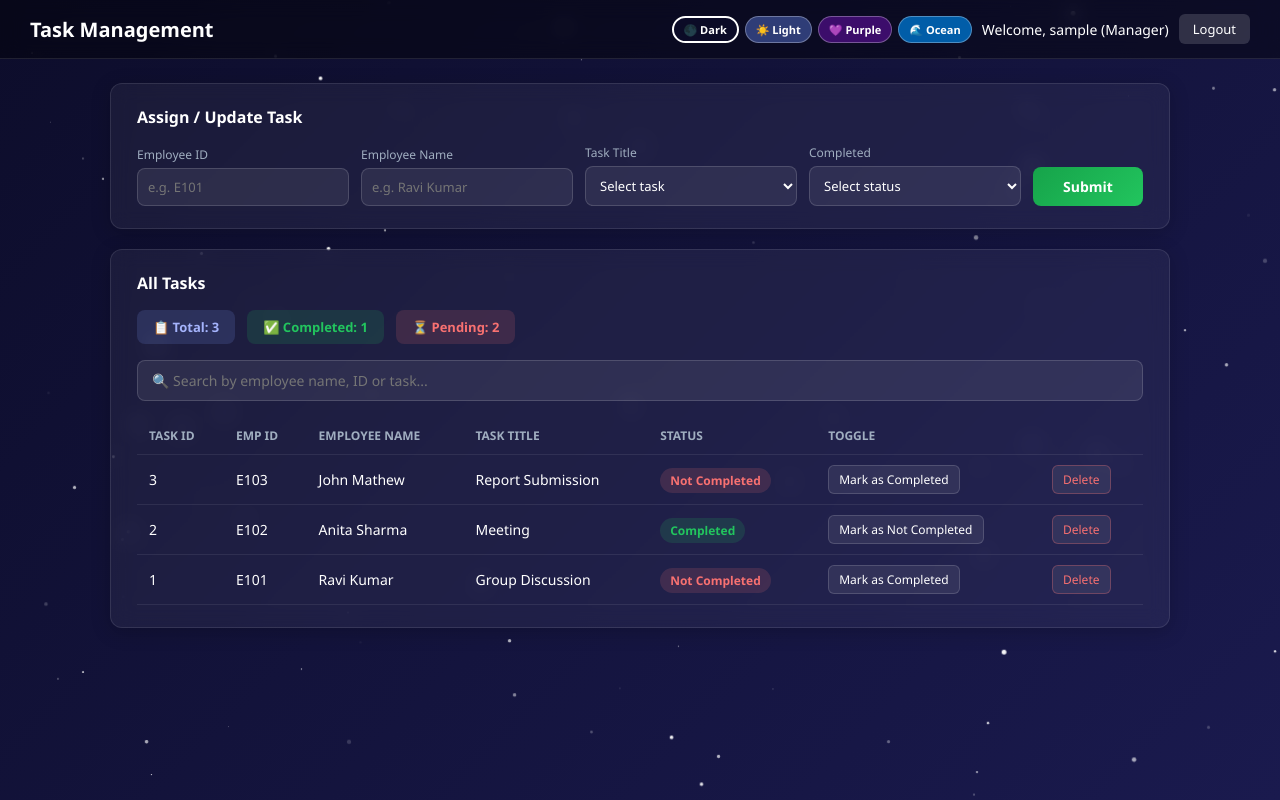
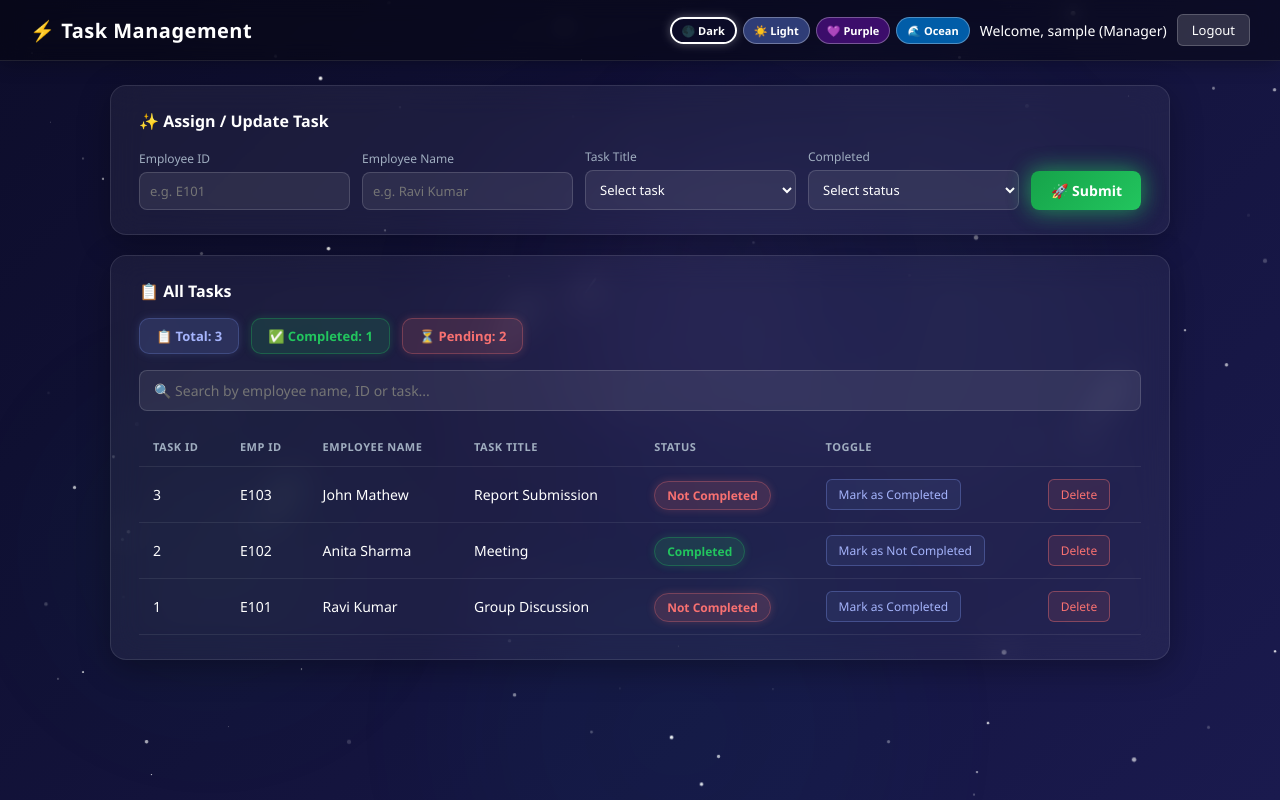
Before and after one commit to rishabh-397/task-management-app, a Flask app: page /dashboard in a window 1280 px wide. Run offline with Flask 3, Linux system fonts and the light colour scheme; the visitor is signed in with stand-in values (Sample User, id 1); data comes from the database, SQL or seed files in the repository.

Commit message:
Add meteor shower, nebula background and glowing buttons

```diff
--- a/frontend/templates/dashboard.html
+++ b/frontend/templates/dashboard.html
@@ -11,98 +11,133 @@
 [data-theme="purple"] { --bg1: #1a0533; --bg2: #4a1080; --card-bg: rgba(255,255,255,0.07); --card-border: rgba(255,255,255,0.15); --text: #ffffff; --text-secondary: #d8b4fe; --input-bg: rgba(255,255,255,0.1); --input-border: rgba(216,180,254,0.3); --table-border: rgba(216,180,254,0.2); --topbar-bg: rgba(26,5,51,0.8); }
 [data-theme="ocean"] { --bg1: #001f3f; --bg2: #0074cc; --card-bg: rgba(255,255,255,0.07); --card-border: rgba(255,255,255,0.15); --text: #ffffff; --text-secondary: #93c5fd; --input-bg: rgba(255,255,255,0.1); --input-border: rgba(147,197,253,0.3); --table-border: rgba(147,197,253,0.2); --topbar-bg: rgba(0,31,63,0.8); }
 
-body { background: linear-gradient(135deg, var(--bg1), var(--bg2)); color: var(--text); min-height: 100vh; transition: background 0.5s, color 0.3s; }
+body { background: linear-gradient(135deg, var(--bg1), var(--bg2)); color: var(--text); min-height: 100vh; transition: background 0.5s, color 0.3s; overflow-x: hidden; }
 
+/* ── Stars ── */
 .stars { position: fixed; top: 0; left: 0; width: 100%; height: 100%; pointer-events: none; z-index: 0; overflow: hidden; }
 .star { position: absolute; border-radius: 50%; opacity: 0; animation: twinkle linear infinite; }
 @keyframes twinkle { 0% { opacity: 0; transform: translateY(0) scale(1); } 50% { opacity: 1; transform: translateY(-20px) scale(1.2); } 100% { opacity: 0; transform: translateY(-40px) scale(0.8); } }
 
-.topbar { position: relative; z-index: 1; background: var(--topbar-bg); backdrop-filter: blur(10px); color: #fff; padding: 14px 30px; display: flex; justify-content: space-between; align-items: center; border-bottom: 1px solid rgba(255,255,255,0.1); }
-.topbar h1 { font-size: 20px; }
+/* ── Meteors ── */
+.meteor { position: fixed; top: -10px; width: 2px; border-radius: 50%; background: linear-gradient(180deg, white, transparent); animation: meteorFall linear infinite; pointer-events: none; z-index: 0; opacity: 0; }
+@keyframes meteorFall {
+  0% { opacity: 0; transform: translateY(-100px) translateX(0) rotate(35deg); }
+  10% { opacity: 1; }
+  90% { opacity: 1; }
+  100% { opacity: 0; transform: translateY(110vh) translateX(-200px) rotate(35deg); }
+}
+
+/* ── Nebula blobs ── */
+.nebula { position: fixed; border-radius: 50%; filter: blur(80px); pointer-events: none; z-index: 0; animation: nebulaPulse ease-in-out infinite; }
+@keyframes nebulaPulse { 0%, 100% { opacity: 0.15; transform: scale(1); } 50% { opacity: 0.25; transform: scale(1.1); } }
+
+/* ── Topbar ── */
+.topbar { position: relative; z-index: 1; background: var(--topbar-bg); backdrop-filter: blur(10px); color: #fff; padding: 14px 30px; display: flex; justify-content: space-between; align-items: center; border-bottom: 1px solid rgba(255,255,255,0.1); box-shadow: 0 2px 20px rgba(0,0,0,0.3); }
+.topbar h1 { font-size: 20px; font-weight: 700; letter-spacing: 0.5px; }
 .topbar-right { display: flex; align-items: center; gap: 10px; font-size: 14px; flex-wrap: wrap; }
 
 .theme-bar { display: flex; gap: 6px; }
 .theme-btn { padding: 4px 10px; border-radius: 20px; border: 1px solid rgba(255,255,255,0.3); cursor: pointer; font-size: 11px; color: white; backdrop-filter: blur(10px); transition: all 0.3s; font-weight: 600; }
-.theme-btn:hover { transform: translateY(-1px); }
+.theme-btn:hover { transform: translateY(-2px); box-shadow: 0 4px 12px rgba(255,255,255,0.2); }
 .theme-btn.dark { background: rgba(13,13,43,0.8); }
 .theme-btn.light { background: rgba(58,75,143,0.8); }
 .theme-btn.purple { background: rgba(74,16,128,0.8); }
 .theme-btn.ocean { background: rgba(0,116,204,0.8); }
-.theme-btn.active { border: 2px solid white; }
+.theme-btn.active { border: 2px solid white; box-shadow: 0 0 10px rgba(255,255,255,0.3); }
 
-.logout-btn { color: #fff; background: rgba(255,255,255,0.15); padding: 6px 14px; border-radius: 6px; text-decoration: none; font-size: 13px; transition: background 0.2s; }
-.logout-btn:hover { background: rgba(255,255,255,0.25); }
+.logout-btn { color: #fff; background: rgba(255,255,255,0.15); padding: 6px 14px; border-radius: 6px; text-decoration: none; font-size: 13px; transition: all 0.2s; border: 1px solid rgba(255,255,255,0.2); }
+.logout-btn:hover { background: rgba(255,255,255,0.25); box-shadow: 0 0 10px rgba(255,255,255,0.2); }
 
+/* ── Container ── */
 .container { position: relative; z-index: 1; max-width: 1100px; margin: 24px auto; padding: 0 20px; display: grid; gap: 20px; }
 
-.form-card, .table-card { background: var(--card-bg); backdrop-filter: blur(10px); border-radius: 12px; padding: 22px 26px; box-shadow: 0 4px 20px rgba(0,0,0,0.2); border: 1px solid var(--card-border); }
+.form-card, .table-card { background: var(--card-bg); backdrop-filter: blur(16px); border-radius: 16px; padding: 24px 28px; box-shadow: 0 8px 32px rgba(0,0,0,0.3); border: 1px solid var(--card-border); }
 
 @keyframes fadeSlideIn { from { opacity: 0; transform: translateY(20px); } to { opacity: 1; transform: translateY(0); } }
 .animate-in { animation: fadeSlideIn 0.5s ease forwards; }
 
 .form-card h2, .table-card h2 { font-size: 16px; margin-bottom: 16px; color: var(--text); font-weight: 600; }
 
+/* ── Form ── */
 .form-row { display: flex; gap: 12px; align-items: flex-end; flex-wrap: wrap; }
 .form-group { display: flex; flex-direction: column; flex: 1; min-width: 130px; }
 .form-group label { font-size: 12px; color: var(--text-secondary); margin-bottom: 5px; font-weight: 500; }
-.form-group input, .form-group select { padding: 9px 10px; border: 1px solid var(--input-border); border-radius: 8px; font-size: 13px; background: var(--input-bg); color: var(--text); transition: border 0.2s; outline: none; }
-.form-group input:focus, .form-group select:focus { border-color: #6f86d6; }
+.form-group input, .form-group select { padding: 9px 10px; border: 1px solid var(--input-border); border-radius: 8px; font-size: 13px; background: var(--input-bg); color: var(--text); transition: all 0.2s; outline: none; }
+.form-group input:focus, .form-group select:focus { border-color: #6f86d6; box-shadow: 0 0 0 3px rgba(111,134,214,0.15); }
 .form-group select option { background: #1a1a4e; color: white; }
 [data-theme="light"] .form-group select option { background: white; color: #1f2933; }
 
+/* ── Glowing Submit button ── */
 .submit-group { min-width: 110px; flex: 0; }
-.submit-group button { padding: 10px 20px; background: linear-gradient(135deg, #16a34a, #22c55e); color: #fff; border: none; border-radius: 8px; cursor: pointer; font-size: 14px; font-weight: 600; transition: transform 0.2s, box-shadow 0.2s; width: 100%; white-space: nowrap; }
-.submit-group button:hover { transform: translateY(-2px); box-shadow: 0 6px 15px rgba(34,197,94,0.3); }
+.submit-group button {
+  padding: 10px 20px;
+  background: linear-gradient(135deg, #16a34a, #22c55e);
+  color: #fff; border: none; border-radius: 8px;
+  cursor: pointer; font-size: 14px; font-weight: 600;
+  transition: all 0.3s; width: 100%; white-space: nowrap;
+  box-shadow: 0 0 15px rgba(34,197,94,0.4);
+  animation: glowPulse 2s ease-in-out infinite;
+}
+@keyframes glowPulse {
+  0%, 100% { box-shadow: 0 0 15px rgba(34,197,94,0.4); }
+  50% { box-shadow: 0 0 25px rgba(34,197,94,0.7), 0 0 40px rgba(34,197,94,0.3); }
+}
+.submit-group button:hover { transform: translateY(-3px); box-shadow: 0 0 30px rgba(34,197,94,0.8); }
+.submit-group button:active { transform: translateY(0); }
 
 #form-message { font-size: 13px; margin-top: 10px; }
 #form-message.success { color: #22c55e; }
 #form-message.error { color: #f87171; }
 
 /* ── Toast ── */
-.toast { position: fixed; top: 20px; left: 50%; transform: translateX(-50%) translateY(-80px); background: #22c55e; color: white; padding: 12px 24px; border-radius: 10px; font-size: 14px; font-weight: 600; z-index: 9999; transition: transform 0.4s ease; box-shadow: 0 6px 20px rgba(0,0,0,0.3); }
+.toast { position: fixed; top: 20px; left: 50%; transform: translateX(-50%) translateY(-80px); background: linear-gradient(135deg, #16a34a, #22c55e); color: white; padding: 12px 24px; border-radius: 10px; font-size: 14px; font-weight: 600; z-index: 9999; transition: transform 0.4s ease; box-shadow: 0 6px 20px rgba(34,197,94,0.4); }
 .toast.show { transform: translateX(-50%) translateY(0); }
-.toast.error { background: #ef4444; }
+.toast.error { background: linear-gradient(135deg, #dc2626, #ef4444); box-shadow: 0 6px 20px rgba(239,68,68,0.4); }
 
 /* ── Modal ── */
-.modal-overlay { position: fixed; inset: 0; background: rgba(0,0,0,0.6); z-index: 9998; display: flex; align-items: center; justify-content: center; backdrop-filter: blur(4px); }
-.modal-box { background: #1a1a4e; border: 1px solid rgba(255,255,255,0.15); border-radius: 14px; padding: 28px 32px; width: 360px; text-align: center; box-shadow: 0 20px 60px rgba(0,0,0,0.5); }
+.modal-overlay { position: fixed; inset: 0; background: rgba(0,0,0,0.7); z-index: 9998; display: flex; align-items: center; justify-content: center; backdrop-filter: blur(6px); }
+.modal-box { background: linear-gradient(135deg, #1a1a4e, #0d0d2b); border: 1px solid rgba(255,255,255,0.15); border-radius: 16px; padding: 32px; width: 380px; text-align: center; box-shadow: 0 20px 60px rgba(0,0,0,0.6), 0 0 40px rgba(239,68,68,0.1); animation: fadeSlideIn 0.3s ease; }
 [data-theme="light"] .modal-box { background: #ffffff; border-color: #e2e8f0; }
-.modal-box h3 { font-size: 18px; color: var(--text); margin-bottom: 10px; }
-.modal-box p { font-size: 14px; color: var(--text-secondary); margin-bottom: 22px; }
+.modal-box h3 { font-size: 20px; color: var(--text); margin-bottom: 10px; }
+.modal-box p { font-size: 14px; color: var(--text-secondary); margin-bottom: 24px; line-height: 1.6; }
 .modal-btns { display: flex; gap: 12px; justify-content: center; }
-.modal-cancel { padding: 9px 22px; border-radius: 8px; border: 1px solid var(--input-border); background: var(--input-bg); color: var(--text); cursor: pointer; font-size: 14px; transition: all 0.2s; }
-.modal-cancel:hover { background: rgba(111,134,214,0.2); }
-.modal-confirm { padding: 9px 22px; border-radius: 8px; border: none; background: #ef4444; color: white; cursor: pointer; font-size: 14px; font-weight: 600; transition: all 0.2s; }
-.modal-confirm:hover { background: #dc2626; transform: translateY(-1px); }
+.modal-cancel { padding: 10px 24px; border-radius: 8px; border: 1px solid var(--input-border); background: var(--input-bg); color: var(--text); cursor: pointer; font-size: 14px; transition: all 0.2s; }
+.modal-cancel:hover { background: rgba(111,134,214,0.2); border-color: #6f86d6; }
+.modal-confirm { padding: 10px 24px; border-radius: 8px; border: none; background: linear-gradient(135deg, #dc2626, #ef4444); color: white; cursor: pointer; font-size: 14px; font-weight: 600; transition: all 0.2s; box-shadow: 0 0 15px rgba(239,68,68,0.4); }
+.modal-confirm:hover { transform: translateY(-2px); box-shadow: 0 0 25px rgba(239,68,68,0.7); }
 
 /* ── Counters ── */
 .counters { display: flex; gap: 12px; margin-bottom: 16px; flex-wrap: wrap; }
-.counter-badge { padding: 8px 16px; border-radius: 8px; font-size: 13px; font-weight: 600; }
-.counter-badge.total { background: rgba(111,134,214,0.2); color: #a5b4fc; }
-.counter-badge.done { background: rgba(34,197,94,0.15); color: #22c55e; }
-.counter-badge.pending { background: rgba(248,113,113,0.15); color: #f87171; }
-[data-theme="light"] .counter-badge.total { background: rgba(58,75,143,0.1); color: #3a4b8f; }
-[data-theme="light"] .counter-badge.done { background: rgba(34,197,94,0.1); color: #16a34a; }
-[data-theme="light"] .counter-badge.pending { background: rgba(248,113,113,0.1); color: #dc2626; }
+.counter-badge { padding: 8px 16px; border-radius: 10px; font-size: 13px; font-weight: 600; transition: transform 0.2s; cursor: default; }
+.counter-badge:hover { transform: translateY(-2px); }
+.counter-badge.total { background: rgba(111,134,214,0.2); color: #a5b4fc; border: 1px solid rgba(111,134,214,0.3); box-shadow: 0 0 10px rgba(111,134,214,0.2); }
+.counter-badge.done { background: rgba(34,197,94,0.15); color: #22c55e; border: 1px solid rgba(34,197,94,0.3); box-shadow: 0 0 10px rgba(34,197,94,0.2); }
+.counter-badge.pending { background: rgba(248,113,113,0.15); color: #f87171; border: 1px solid rgba(248,113,113,0.3); box-shadow: 0 0 10px rgba(248,113,113,0.2); }
+[data-theme="light"] .counter-badge.total { background: rgba(58,75,143,0.1); color: #3a4b8f; border-color: rgba(58,75,143,0.2); }
+[data-theme="light"] .counter-badge.done { background: rgba(34,197,94,0.1); color: #16a34a; border-color: rgba(34,197,94,0.2); }
+[data-theme="light"] .counter-badge.pending { background: rgba(248,113,113,0.1); color: #dc2626; border-color: rgba(248,113,113,0.2); }
 
 /* ── Search ── */
 .search-bar { margin-bottom: 16px; }
-.search-bar input { width: 100%; padding: 10px 14px; border: 1px solid var(--input-border); border-radius: 8px; font-size: 14px; background: var(--input-bg); color: var(--text); outline: none; transition: border 0.2s; }
-.search-bar input:focus { border-color: #6f86d6; }
+.search-bar input { width: 100%; padding: 10px 14px; border: 1px solid var(--input-border); border-radius: 8px; font-size: 14px; background: var(--input-bg); color: var(--text); outline: none; transition: all 0.2s; }
+.search-bar input:focus { border-color: #6f86d6; box-shadow: 0 0 0 3px rgba(111,134,214,0.15); }
 
 /* ── Table ── */
 table { width: 100%; border-collapse: collapse; font-size: 14px; }
-th, td { padding: 10px 12px; border-bottom: 1px solid var(--table-border); text-align: left; color: var(--text); }
-th { color: var(--text-secondary); font-weight: 600; font-size: 12px; text-transform: uppercase; }
+th, td { padding: 12px 14px; border-bottom: 1px solid var(--table-border); text-align: left; color: var(--text); }
+th { color: var(--text-secondary); font-weight: 600; font-size: 11px; text-transform: uppercase; letter-spacing: 0.5px; }
+tr:hover td { background: rgba(255,255,255,0.03); }
 
-.status-badge { padding: 4px 10px; border-radius: 999px; font-size: 12px; font-weight: 600; }
-.status-badge.completed { background: rgba(34,197,94,0.15); color: #22c55e; }
-.status-badge.pending { background: rgba(248,113,113,0.15); color: #f87171; }
+.status-badge { padding: 5px 12px; border-radius: 999px; font-size: 12px; font-weight: 600; }
+.status-badge.completed { background: rgba(34,197,94,0.15); color: #22c55e; border: 1px solid rgba(34,197,94,0.3); box-shadow: 0 0 8px rgba(34,197,94,0.2); }
+.status-badge.pending { background: rgba(248,113,113,0.15); color: #f87171; border: 1px solid rgba(248,113,113,0.3); box-shadow: 0 0 8px rgba(248,113,113,0.2); }
 
-.toggle-btn, .delete-btn { padding: 5px 10px; font-size: 12px; border-radius: 6px; border: 1px solid var(--input-border); background: var(--input-bg); color: var(--text); cursor: pointer; transition: all 0.2s; }
-.toggle-btn:hover { background: rgba(111,134,214,0.2); border-color: #6f86d6; }
-.delete-btn { color: #f87171; border-color: rgba(248,113,113,0.3); }
-.delete-btn:hover { background: rgba(248,113,113,0.1); }
+/* ── Glowing toggle and delete buttons ── */
+.toggle-btn { padding: 6px 12px; font-size: 12px; border-radius: 6px; border: 1px solid rgba(111,134,214,0.4); background: rgba(111,134,214,0.1); color: #a5b4fc; cursor: pointer; transition: all 0.2s; font-weight: 500; }
+.toggle-btn:hover { background: rgba(111,134,214,0.25); border-color: #6f86d6; box-shadow: 0 0 12px rgba(111,134,214,0.4); transform: translateY(-1px); }
+
+.delete-btn { padding: 6px 12px; font-size: 12px; border-radius: 6px; border: 1px solid rgba(248,113,113,0.4); background: rgba(248,113,113,0.1); color: #f87171; cursor: pointer; transition: all 0.2s; font-weight: 500; }
+.delete-btn:hover { background: rgba(248,113,113,0.2); border-color: #f87171; box-shadow: 0 0 12px rgba(248,113,113,0.4); transform: translateY(-1px); }
 
 @media (max-width: 700px) { .form-row { flex-direction: column; } .theme-bar { display: none; } }
 </style>
@@ -111,7 +146,7 @@ th { color: var(--text-secondary); font-weight: 600; font-size: 12px; text-trans
   <div class="stars" id="stars"></div>
 
   <header class="topbar">
-    <h1>Task Management</h1>
+    <h1>⚡ Task Management</h1>
     <div class="topbar-right">
       <div class="theme-bar">
         <button class="theme-btn dark active" onclick="setTheme('dark', this)">🌑 Dark</button>
@@ -126,7 +161,7 @@ th { color: var(--text-secondary); font-weight: 600; font-size: 12px; text-trans
 
   <main class="container">
     <section class="form-card animate-in">
-      <h2>Assign / Update Task</h2>
+      <h2>✨ Assign / Update Task</h2>
       <form id="task-form">
         <div class="form-row">
           <div class="form-group">
@@ -156,7 +191,7 @@ th { color: var(--text-secondary); font-weight: 600; font-size: 12px; text-trans
           </div>
           <div class="form-group submit-group">
             <label>&nbsp;</label>
-            <button type="submit" id="submit-btn">Submit</button>
+            <button type="submit" id="submit-btn">🚀 Submit</button>
           </div>
         </div>
         <span id="form-message"></span>
@@ -164,7 +199,7 @@ th { color: var(--text-secondary); font-weight: 600; font-size: 12px; text-trans
     </section>
 
     <section class="table-card animate-in">
-      <h2>All Tasks</h2>
+      <h2>📋 All Tasks</h2>
       <div id="counters" class="counters"></div>
       <div class="search-bar">
         <input type="text" id="search-input" placeholder="🔍 Search by employee name, ID or task...">
@@ -190,9 +225,12 @@ th { color: var(--text-secondary); font-weight: 600; font-size: 12px; text-trans
   <script>
     const starsContainer = document.getElementById('stars');
     const starColors = { dark: 'white', light: '#2b3a67', purple: '#e9d5ff', ocean: '#bae6fd' };
+    const meteorColors = { dark: 'white', light: '#3a4b8f', purple: '#d8b4fe', ocean: '#93c5fd' };
+    let currentTheme = 'dark';
 
     function createStars(color) {
-      starsContainer.innerHTML = '';
+      const existing = starsContainer.querySelectorAll('.star');
+      existing.forEach(s => s.remove());
       for (let i = 0; i < 120; i++) {
         const star = document.createElement('div');
         star.classList.add('star');
@@ -208,14 +246,51 @@ th { color: var(--text-secondary); font-weight: 600; font-size: 12px; text-trans
       }
     }
 
+    function createMeteors(color) {
+      const existing = starsContainer.querySelectorAll('.meteor');
+      existing.forEach(m => m.remove());
+      for (let i = 0; i < 8; i++) {
+        const meteor = document.createElement('div');
+        meteor.classList.add('meteor');
+        meteor.style.left = Math.random() * 100 + 'vw';
+        meteor.style.height = Math.random() * 80 + 40 + 'px';
+        meteor.style.background = `linear-gradient(180deg, ${color}, transparent)`;
+        meteor.style.animationDuration = Math.random() * 3 + 2 + 's';
+        meteor.style.animationDelay = Math.random() * 8 + 's';
+        starsContainer.appendChild(meteor);
+      }
+    }
+
+    function createNebulas() {
+      const existing = starsContainer.querySelectorAll('.nebula');
+      existing.forEach(n => n.remove());
+      const colors = ['rgba(111,134,214,0.3)', 'rgba(139,92,246,0.3)', 'rgba(34,197,94,0.2)', 'rgba(6,182,212,0.2)'];
+      for (let i = 0; i < 4; i++) {
+        const nebula = document.createElement('div');
+        nebula.classList.add('nebula');
+        nebula.style.width = Math.random() * 300 + 200 + 'px';
+        nebula.style.height = nebula.style.width;
+        nebula.style.left = Math.random() * 100 + 'vw';
+        nebula.style.top = Math.random() * 100 + 'vh';
+        nebula.style.background = colors[i % colors.length];
+        nebula.style.animationDuration = Math.random() * 4 + 4 + 's';
+        nebula.style.animationDelay = Math.random() * 3 + 's';
+        starsContainer.appendChild(nebula);
+      }
+    }
+
     function setTheme(theme, btn) {
+      currentTheme = theme;
       document.documentElement.setAttribute('data-theme', theme);
       document.querySelectorAll('.theme-btn').forEach(b => b.classList.remove('active'));
       btn.classList.add('active');
       createStars(starColors[theme]);
+      createMeteors(meteorColors[theme]);
     }
 
     createStars('white');
+    createMeteors('white');
+    createNebulas();
   </script>
 </body>
 </html>
```
